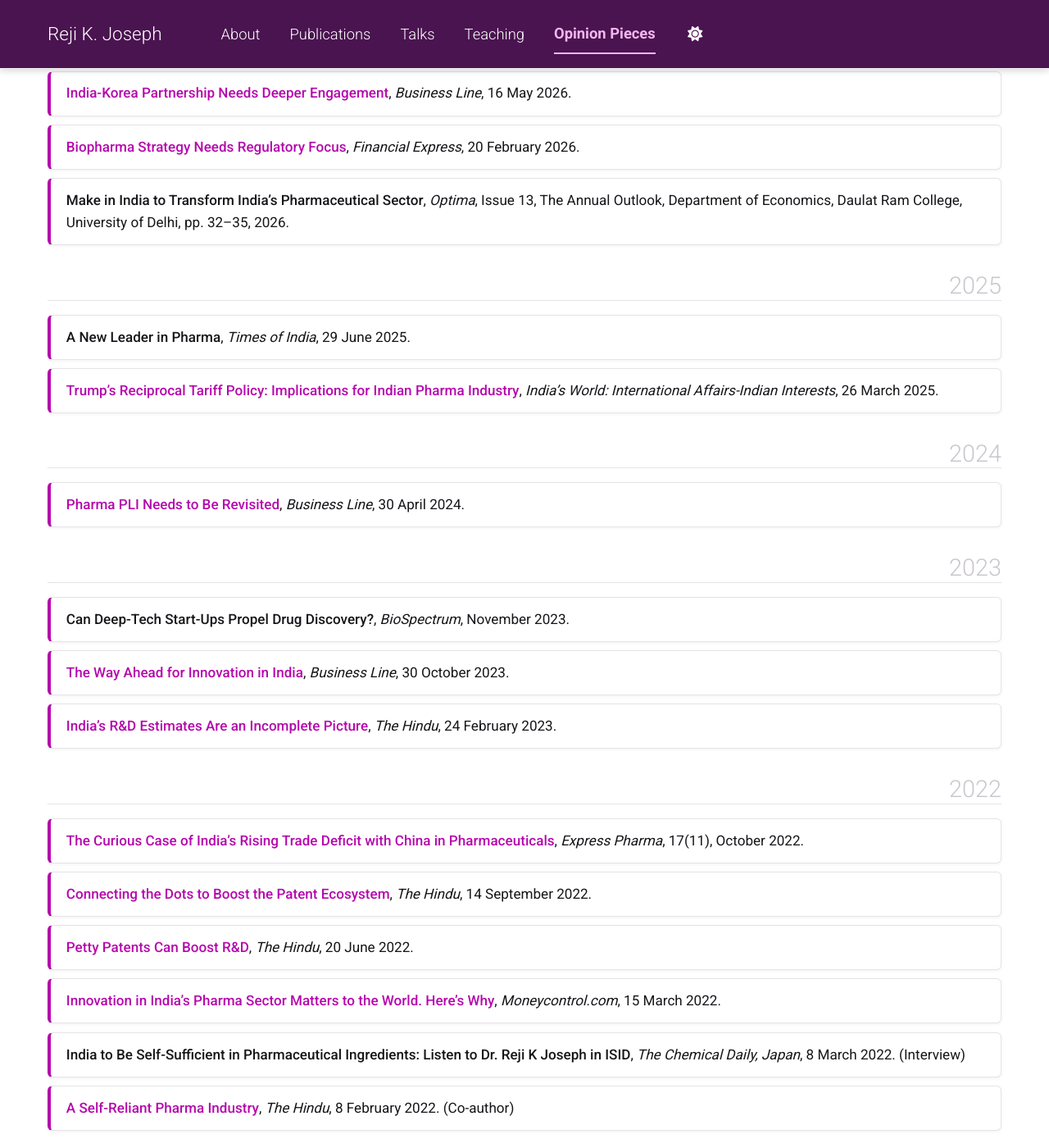
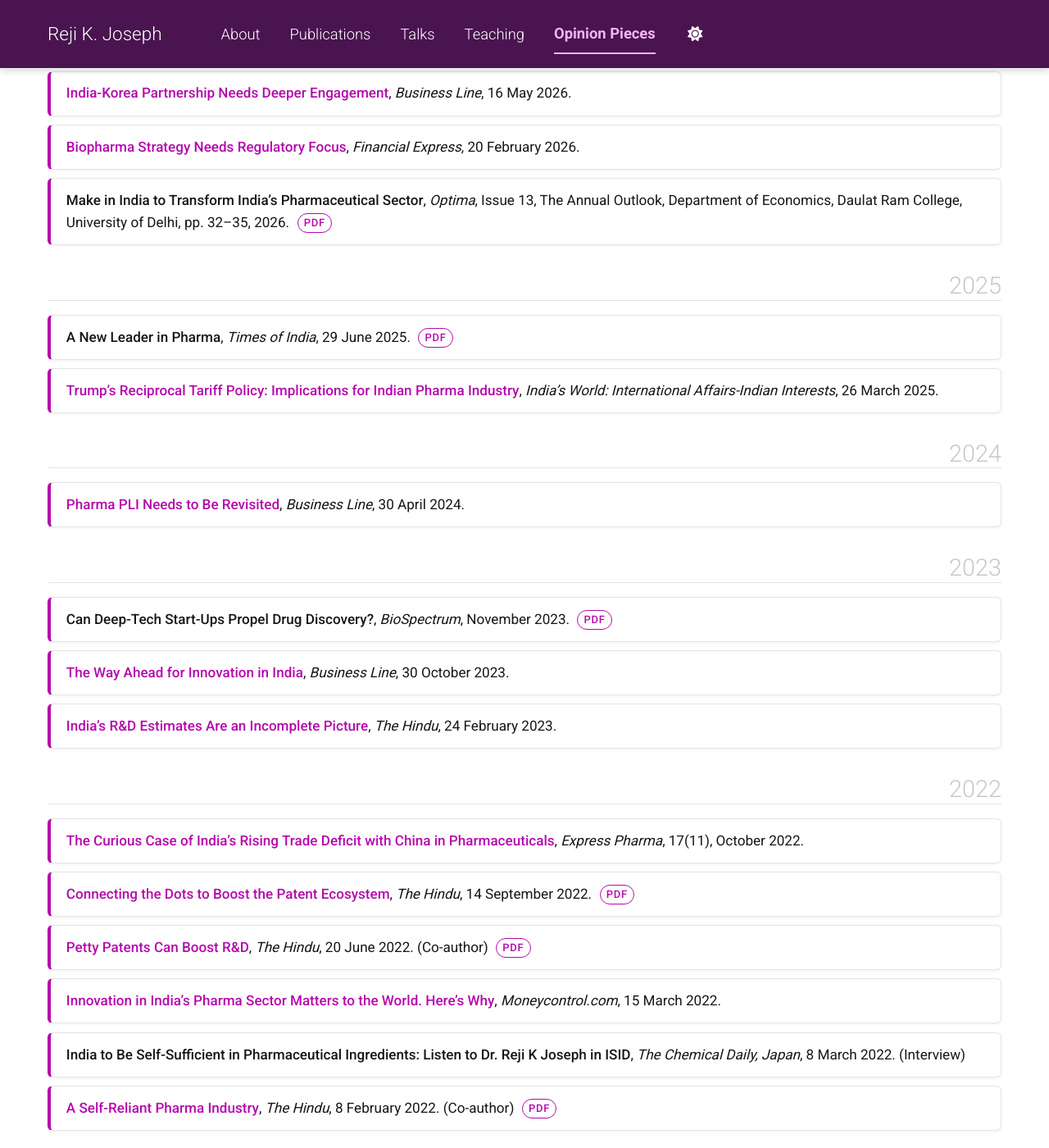
Before and after one commit to rejikjoseph/rejikjoseph.github.io, a Jekyll site: the page built from _pages/opinion-pieces.md, in a window 1280 px wide and 1400 px high, scrolled down 824 px. Shown: the whole window at 82% size. Built offline with Jekyll 4.4.1, drawn with Linux system fonts in a browser that asks for light colours; a style sheet for code colours, icons or effects is not loaded; some of the changed text lies outside the part shown.

Commit message:
Opinion PDFs

```diff
--- a/_pages/opinion-pieces.md
+++ b/_pages/opinion-pieces.md
@@ -57,51 +57,45 @@ Op-eds and articles in newspapers, magazines and online platforms, newest first.
 
 [**Biopharma Strategy Needs Regulatory Focus**](https://www.financialexpress.com/opinion/biopharma-strategy-needs-regulatory-focus/4148712/), *Financial Express*, 20 February 2026.
 
-**Make in India to Transform India's Pharmaceutical Sector**, *Optima*, Issue 13, The Annual Outlook, Department of Economics, Daulat Ram College, University of Delhi, pp. 32–35, 2026.
-
+**Make in India to Transform India's Pharmaceutical Sector**, *Optima*, Issue 13, The Annual Outlook, Department of Economics, Daulat Ram College, University of Delhi, pp. 32–35, 2026. [PDF](/files/opinion/2026-optima-make-in-india-pharmaceutical-sector.pdf){: .pdf-link}
 
 ## 2025 {#y2025}
 
-**A New Leader in Pharma**, *Times of India*, 29 June 2025.
+**A New Leader in Pharma**, *Times of India*, 29 June 2025. [PDF](/files/opinion/2025-06-29-times-of-india-a-new-leader-in-pharma.pdf){: .pdf-link}
 
 [**Trump's Reciprocal Tariff Policy: Implications for Indian Pharma Industry**](https://indiasworld.in/trumps-reciprocal-tariff-policy-implications-for-indian-pharma-industry/), *India's World: International Affairs-Indian Interests*, 26 March 2025.
-
 
 ## 2024 {#y2024}
 
 [**Pharma PLI Needs to Be Revisited**](https://www.thehindubusinessline.com/opinion/pharma-pli-needs-to-be-revisited/article68121968.ece), *Business Line*, 30 April 2024.
 
-
 ## 2023 {#y2023}
 
-**Can Deep-Tech Start-Ups Propel Drug Discovery?**, *BioSpectrum*, November 2023.
+**Can Deep-Tech Start-Ups Propel Drug Discovery?**, *BioSpectrum*, November 2023. [PDF](/files/opinion/2023-11-biospectrum-can-deep-tech-startups-propel-drug-discovery.pdf){: .pdf-link}
 
 [**The Way Ahead for Innovation in India**](https://www.thehindubusinessline.com/opinion/the-way-ahead-for-innovation-in-india/article67473908.ece), *Business Line*, 30 October 2023.
 
 [**India's R&D Estimates Are an Incomplete Picture**](https://www.thehindu.com/opinion/op-ed/indias-rd-estimates-are-an-incomplete-picture/article66545931.ece), *The Hindu*, 24 February 2023.
 
-
 ## 2022 {#y2022}
 
 [**The Curious Case of India's Rising Trade Deficit with China in Pharmaceuticals**](https://issuu.com/indianexpressgroup/docs/ep_october_2022_mag_v1/33?e=33&o=1), *Express Pharma*, 17(11), October 2022.
 
-[**Connecting the Dots to Boost the Patent Ecosystem**](https://www.thehindu.com/opinion/op-ed/connecting-the-dots-to-boost-the-patent-ecosystem/article65887012.ece), *The Hindu*, 14 September 2022.
+[**Connecting the Dots to Boost the Patent Ecosystem**](https://www.thehindu.com/opinion/op-ed/connecting-the-dots-to-boost-the-patent-ecosystem/article65887012.ece), *The Hindu*, 14 September 2022. [PDF](/files/opinion/2022-09-14-the-hindu-connecting-the-dots-patent-ecosystem.pdf){: .pdf-link}
 
-[**Petty Patents Can Boost R&D**](https://www.thehindu.com/opinion/op-ed/petty-patents-can-boost-rd/article65543004.ece), *The Hindu*, 20 June 2022.
+[**Petty Patents Can Boost R&D**](https://www.thehindu.com/opinion/op-ed/petty-patents-can-boost-rd/article65543004.ece), *The Hindu*, 20 June 2022. (Co-author) [PDF](/files/opinion/2022-06-20-the-hindu-petty-patents-can-boost-rd.pdf){: .pdf-link}
 
 [**Innovation in India's Pharma Sector Matters to the World. Here's Why**](https://www.moneycontrol.com/news/opinion/innovation-in-indias-pharma-sector-matters-to-the-world-heres-why-8233491.html), *Moneycontrol.com*, 15 March 2022.
 
 **India to Be Self-Sufficient in Pharmaceutical Ingredients: Listen to Dr. Reji K Joseph in ISID**, *The Chemical Daily, Japan*, 8 March 2022. (Interview)
 
-[**A Self-Reliant Pharma Industry**](https://www.thehindu.com/opinion/op-ed/a-self-reliant-pharma-industry/article38393539.ece), *The Hindu*, 8 February 2022. (Co-author)
-
+[**A Self-Reliant Pharma Industry**](https://www.thehindu.com/opinion/op-ed/a-self-reliant-pharma-industry/article38393539.ece), *The Hindu*, 8 February 2022. (Co-author) [PDF](/files/opinion/2022-02-08-the-hindu-a-self-reliant-pharma-industry.pdf){: .pdf-link}
 
 ## 2021 {#y2021}
 
-[**Only a Global Effort Can Tame Covid-19**](https://www.thehindu.com/opinion/op-ed/only-a-global-effort-can-tame-covid-19/article62106025.ece), *The Hindu*, 31 May 2021. (Co-author)
+[**Only a Global Effort Can Tame Covid-19**](https://www.thehindu.com/opinion/op-ed/only-a-global-effort-can-tame-covid-19/article62106025.ece), *The Hindu*, 31 May 2021. (Co-author) [PDF](/files/opinion/2021-05-31-the-hindu-only-a-global-effort-can-tame-covid-19.pdf){: .pdf-link}
 
-[**No to Vaccine Nationalism, Yes to Global Cooperation**](https://www.thehindu.com/opinion/lead/no-to-vaccine-nationalism-yes-to-global-cooperation/article62106768.ece), *The Hindu*, 4 February 2021. (Co-author)
-
+[**No to Vaccine Nationalism, Yes to Global Cooperation**](https://www.thehindu.com/opinion/lead/no-to-vaccine-nationalism-yes-to-global-cooperation/article62106768.ece), *The Hindu*, 4 February 2021. (Co-author) [PDF](/files/opinion/2021-02-04-the-hindu-no-to-vaccine-nationalism.pdf){: .pdf-link}
 
 ## 2020 {#y2020}
 
@@ -111,20 +105,19 @@ Op-eds and articles in newspapers, magazines and online platforms, newest first.
 
 [**Indian Pharma is Being Squeezed – and It's Bad News for Drug Access in Developing Countries**](https://theconversation.com/indian-pharma-is-being-squeezed-and-its-bad-news-for-drug-access-in-developing-countries-149122), *The Conversation*, 30 October 2020. (Co-author)
 
+[**Drug Pricing is Certainly Not the Issue in Growing Dependence on China**](https://www.financialexpress.com/opinion/drug-pricing-is-certainly-not-the-issue-in-growing-dependence-on-china/2046086/), *Financial Express*, 6 August 2020.
+
 [**Crouching Dragon: Chinese Influence Set to Rise in the Post-Covid Global Economy**](https://www.policycircle.org/economy/crouching-dragon-chinese-influence-set-to-rise-in-post-covid-global-economy/), *Policy Circle*, 10 June 2020.
 
 **Big Opportunity for India**, *Down To Earth*, 1–15 May 2020.
 
-[**US Tries to Thwart TRIPS Flexibilities in the Midst of a Pandemic**](https://www.livemint.com/opinion/online-views/us-tries-to-thwart-trips-flexibilities-in-the-midst-of-a-pandemic-11588320583933.html), *LiveMint*, 1 May 2020.
+[**US Tries to Thwart TRIPS Flexibilities in the Midst of a Pandemic**](https://www.livemint.com/opinion/online-views/us-tries-to-thwart-trips-flexibilities-in-the-midst-of-a-pandemic-11588320583933.html), *LiveMint*, 1 May 2020. [PDF](/files/opinion/2020-05-01-livemint-us-tries-to-thwart-trips-flexibilities.pdf){: .pdf-link}
 
 [**Covid-19 Exposes India's Dependence on China for Active Pharmaceutical Ingredients**](https://www.downtoearth.org.in/economy/covid-19-exposes-india-s-dependence-on-china-for-active-pharma-ingredients-70272), *Down To Earth*, 7 April 2020. (Quoted)
-
-**Drug Pricing is Certainly Not the Issue in Growing Dependence on China**, *Financial Express*, 6 April 2020.
 
 [**Reducing India's Import Dependence on APIs: A Possible Way Out**](https://www.expresspharma.in/guest-blogs/reducing-indias-import-dependence-on-apis-a-possible-way-out/), *Express Pharma*, 31 March 2020.
 
 **Challenges in Promoting Bilateral Trade in Pharmaceuticals between India and Pakistan**, *Regional Prosperity in South Asia, Policy Brief, Chao Track*, 2020.
-
 
 ## 2019 {#y2019}
 
@@ -140,26 +133,22 @@ Op-eds and articles in newspapers, magazines and online platforms, newest first.
 
 [**Is Technology Driving the US-China Trade War?**](http://globalsouthcolloquy.com/is-technology-driving-the-us-china-trade-war/), *Global South Colloquy*, 19 June 2019.
 
-[**Special 301 Report 2019: A Deliberate Attempt to Weaken India's Patents Act and to Tarnish Indian Generic Pharmaceutical Industry**](https://www.expresspharma.in/guest-blogs/special-301-report-2019-a-deliberate-attempt-to-weaken-indias-patents-act-to-tarnish-indian-generic-pharmaceutical-industry/409348/), *Express Pharma*, 1 May 2019.
-
+[**Special 301 Report 2019: A Deliberate Attempt to Weaken India's Patents Act and to Tarnish Indian Generic Pharmaceutical Industry**](https://www.expresspharma.in/special-301-report-2019-a-deliberate-attempt-to-weaken-indias-patents-act-to-tarnish-indian-generic-pharmaceutical-industry/), *Express Pharma*, 1 May 2019.
 
 ## 2018 {#y2018}
 
-[**Investment Facilitation: New Dynamism at WTO on Investment**](http://ccsi.columbia.edu/files/2016/10/No-235-Joseph-FINAL-1.pdf), *Columbia FDI Perspectives No. 235, Columbia Center on Sustainable Investment*, 24 September 2018.
-
+[**Investment Facilitation: New Dynamism at WTO on Investment**](https://ccsi.columbia.edu/sites/default/files/content/docs/publications/No-235-Joseph-FINAL-1.pdf), *Columbia FDI Perspectives No. 235, Columbia Center on Sustainable Investment*, 24 September 2018.
 
 ## 2017 {#y2017}
 
 [**Draft Pharmaceutical Policy 2017: Needs More Clarity and Clear Road Maps**](https://health.economictimes.indiatimes.com/news/policy/draft-pharmaceutical-policy-2017-needs-more-clarity-and-clear-road-maps/60298206), *ET Healthworld*, 31 August 2017.
 
-
 ## 2016 {#y2016}
 
 [**Compulsory Licenses Needed in India to Ensure Affordable Medicines**](https://thewire.in/health/compulsory-licenses-needed-in-india-to-ensure-affordable-medicines), *The Wire*, 7 May 2016.
 
-
 ## 2008 {#y2008}
 
-[**The Ranbaxy Model and Consolidation in Pharma Sector**](https://economictimes.indiatimes.com/industry/healthcare/biotech/pharmaceuticals/the-ranbaxy-model-and-consolidation-in-pharma-sector/articleshow/3158463.cms?from=mdr), *Economic Times*, 24 June 2008.
+[**The Ranbaxy Model and Consolidation in Pharma Sector**](https://economictimes.indiatimes.com/industry/healthcare/biotech/pharmaceuticals/the-ranbaxy-model-and-consolidation-in-pharma-sector/articleshow/3158463.cms?from=mdr), *Economic Times*, 24 June 2008. [PDF](/files/opinion/2008-06-24-economic-times-the-ranbaxy-model.pdf){: .pdf-link}
 
 </div>
--- a/assets/css/main.scss
+++ b/assets/css/main.scss
@@ -252,3 +252,7 @@ html[data-theme="dark"] { --rj-bar: #2a0c2e; --rj-bar-fg: #f1e9f2; --rj-bar-acce
 .clean-page p.page-intro { font-size: 1.02rem; font-style: italic; font-weight: 300; color: var(--rj-muted); margin: 0 0 0.8em; }
 
 .hero-role .sep { color: var(--rj-accent); font-weight: 400; margin: 0 0.55em; }
+
+/* PDF download pill next to opinion pieces */
+.pdf-link { display: inline-block; margin-left: 0.4em; padding: 0 0.55em; font-size: 0.72rem; font-weight: 500; letter-spacing: 0.06em; line-height: 1.7; color: var(--rj-accent) !important; border: 1px solid var(--rj-accent); border-radius: 999px; text-decoration: none !important; vertical-align: 1px; }
+.pdf-link:hover { background: var(--rj-accent); color: #fff !important; }
```
Also changed, not shown: 10 other files.
